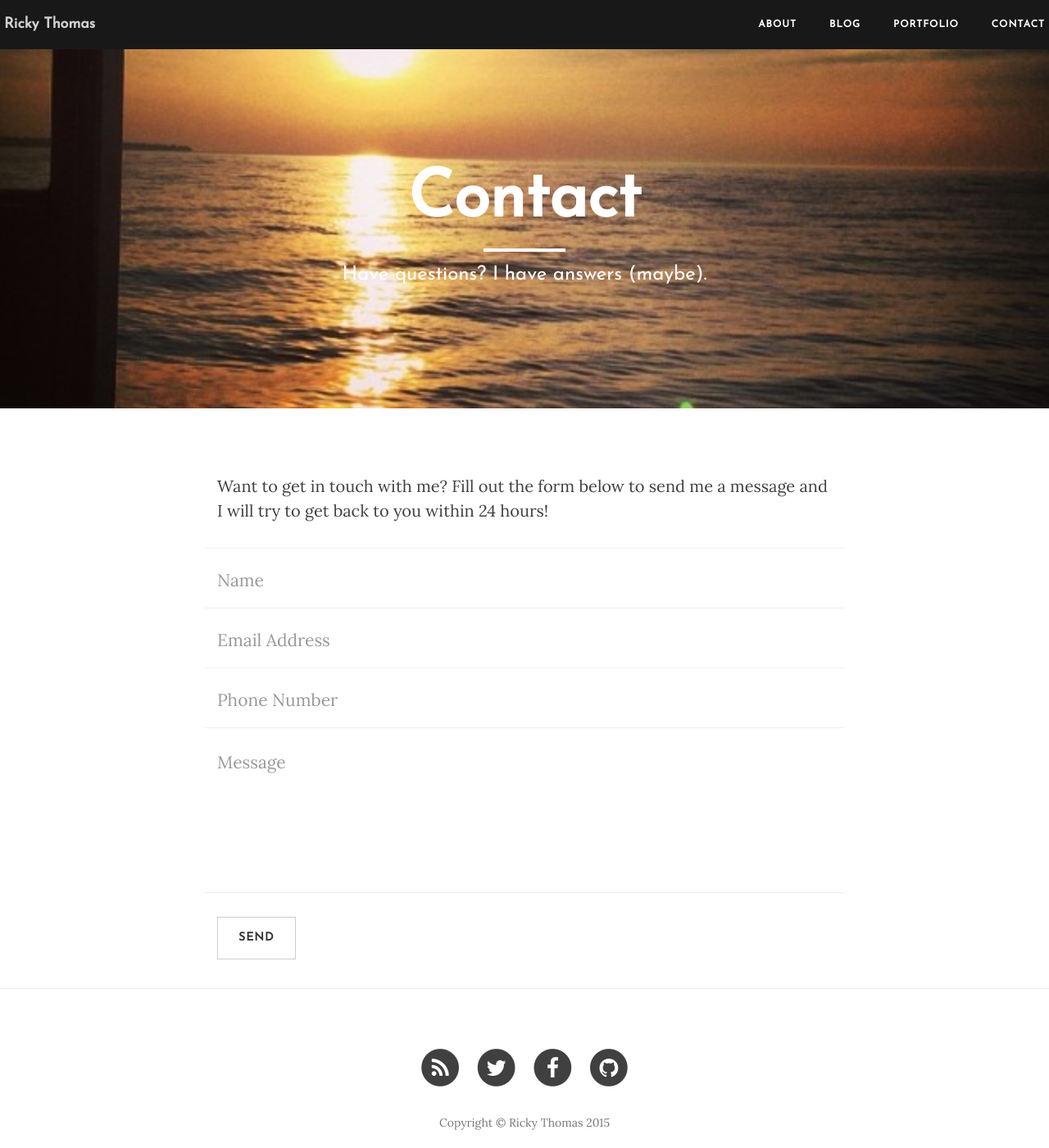
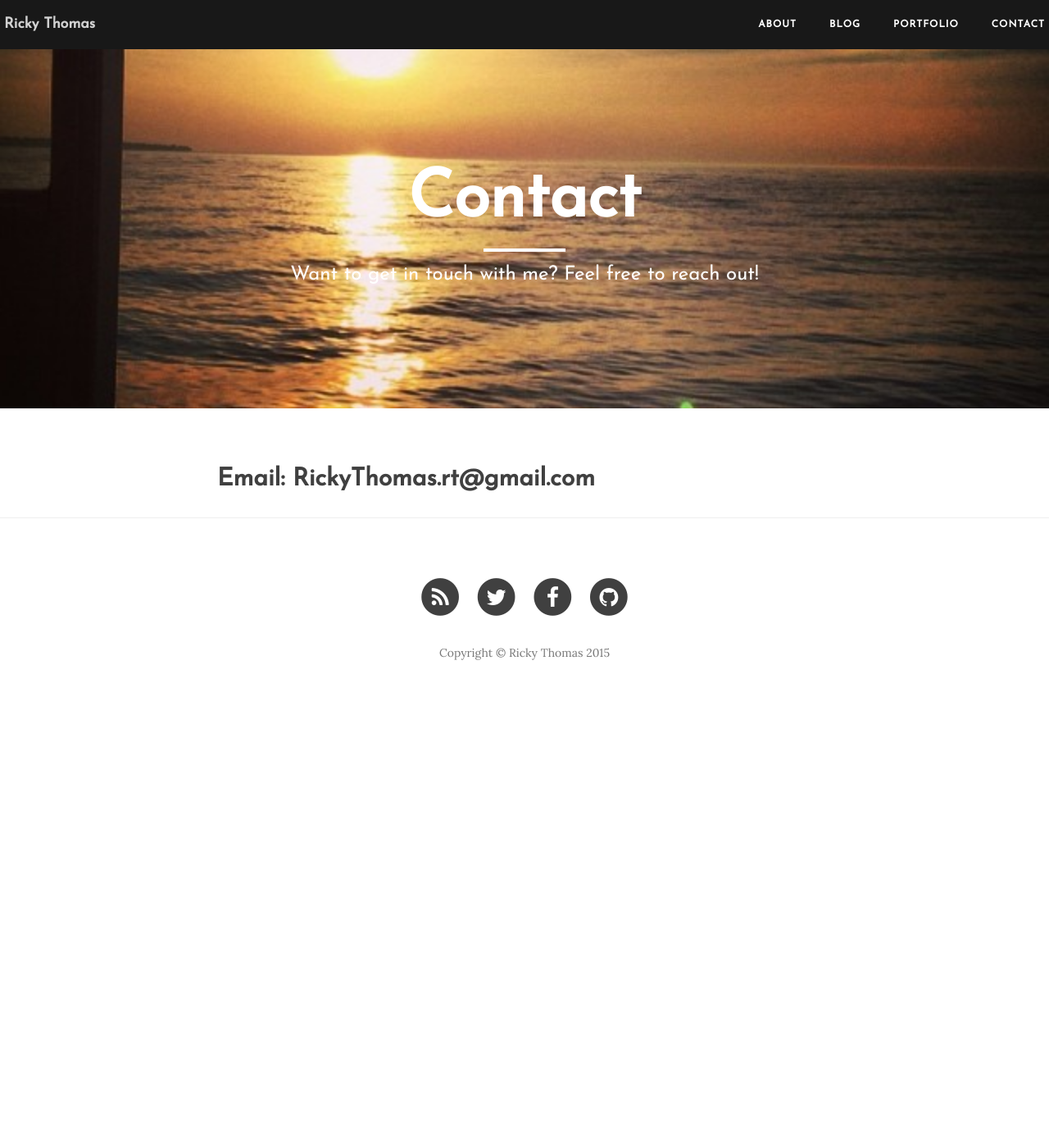
Before and after one commit to Ricky-Thomas/ricky-thomas.github.io, a Jekyll site: the page built from contact.html, in a window 1280 px wide and 1400 px high. Shown: the whole window at 82% size. Built offline with Jekyll 4.4.1, drawn with Linux system fonts in a browser that asks for light colours; nearby versions of some CDN libraries.

Commit message:
Removed contact form for email link in it's place

```diff
--- a/contact.html
+++ b/contact.html
@@ -1,48 +1,8 @@
 ---
 layout: page
 title: "Contact"
-description: "Have questions? I have answers (maybe)."
+description: "Want to get in touch with me? Feel free to reach out!"
 header-img: "img/sunset.jpg"
 ---
 
-<p>Want to get in touch with me? Fill out the form below to send me a message and I will try to get back to you within 24 hours!</p>
-<!-- Contact Form - Enter your email address on line 19 of the mail/contact_me.php file to make this form work. -->
-<!-- WARNING: Some web hosts do not allow emails to be sent through forms to common mail hosts like Gmail or Yahoo. It's recommended that you use a private domain email address! -->
-<!-- NOTE: To use the contact form, your site must be on a live web host with PHP! The form will not work locally! -->
-<form name="sentMessage" id="contactForm" novalidate>
-    <div class="row control-group">
-        <div class="form-group col-xs-12 floating-label-form-group controls">
-            <label>Name</label>
-            <input type="text" class="form-control" placeholder="Name" id="name" required data-validation-required-message="Please enter your name.">
-            <p class="help-block text-danger"></p>
-        </div>
-    </div>
-    <div class="row control-group">
-        <div class="form-group col-xs-12 floating-label-form-group controls">
-            <label>Email Address</label>
-            <input type="email" class="form-control" placeholder="Email Address" id="email" required data-validation-required-message="Please enter your email address.">
-            <p class="help-block text-danger"></p>
-        </div>
-    </div>
-    <div class="row control-group">
-        <div class="form-group col-xs-12 floating-label-form-group controls">
-            <label>Phone Number</label>
-            <input type="tel" class="form-control" placeholder="Phone Number" id="phone" required data-validation-required-message="Please enter your phone number.">
-            <p class="help-block text-danger"></p>
-        </div>
-    </div>
-    <div class="row control-group">
-        <div class="form-group col-xs-12 floating-label-form-group controls">
-            <label>Message</label>
-            <textarea rows="5" class="form-control" placeholder="Message" id="message" required data-validation-required-message="Please enter a message."></textarea>
-            <p class="help-block text-danger"></p>
-        </div>
-    </div>
-    <br>
-    <div id="success"></div>
-    <div class="row">
-        <div class="form-group col-xs-12">
-            <button type="submit" class="btn btn-default">Send</button>
-        </div>
-    </div>
-</form>
+<h2>Email: <a href="mailto:RickyThomas.rt@gmail.com">RickyThomas.rt@gmail.com</a></h2>
```
